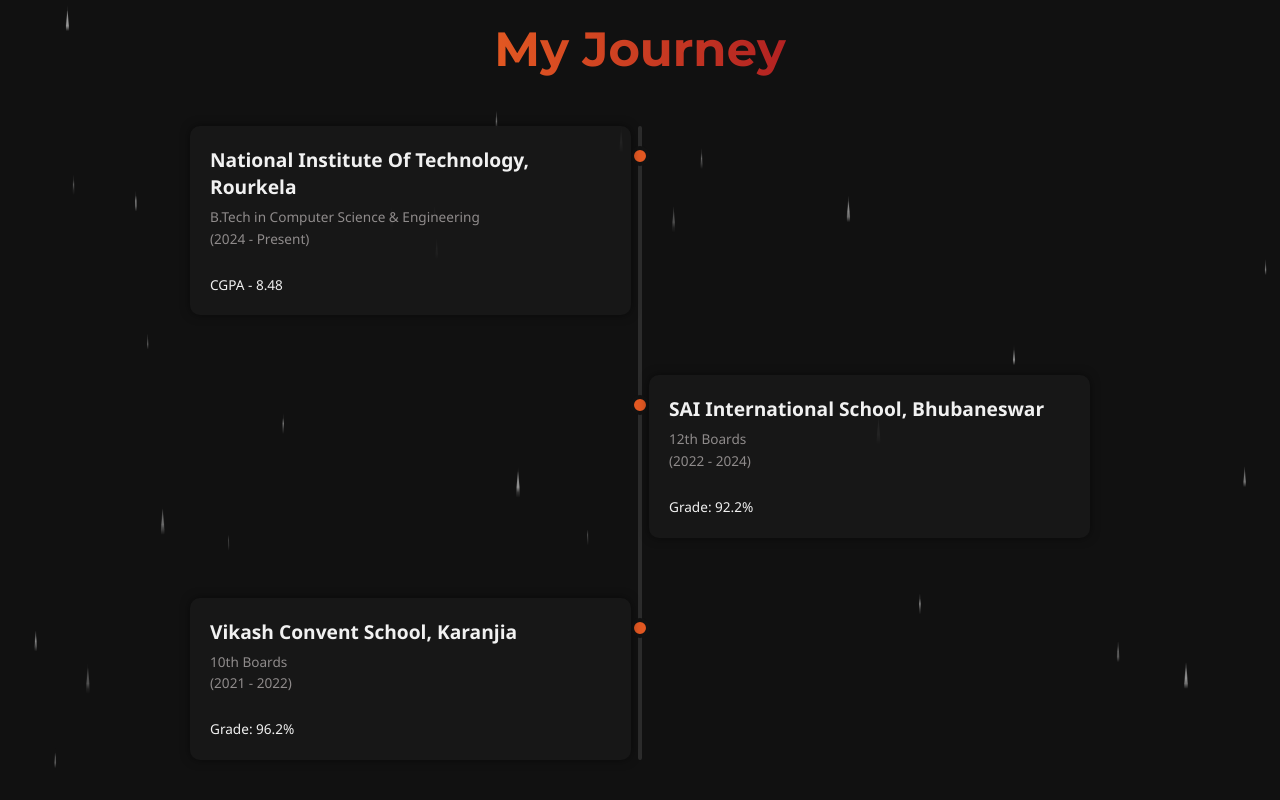
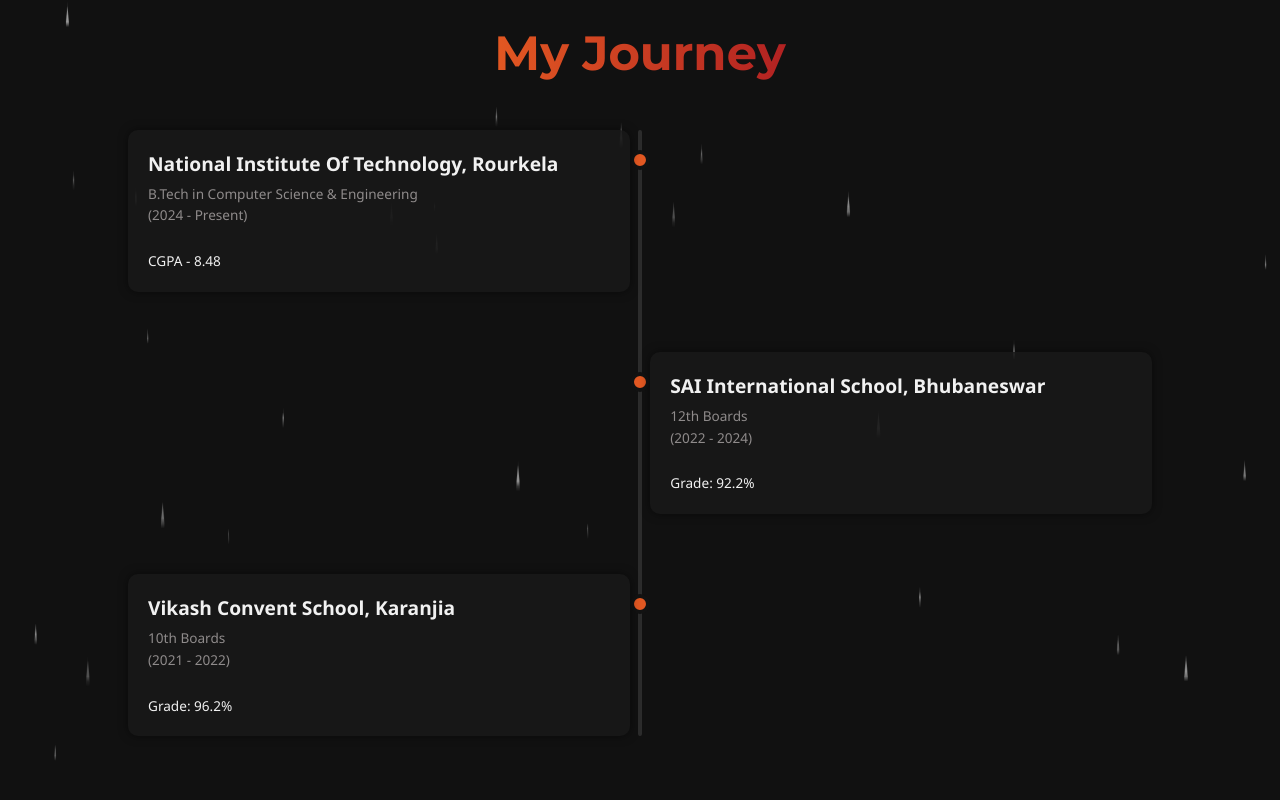
Before and after one commit to Pranjal-Sahu21/portfolio-website, a React (Vite) app: page / in a window 1280 px wide. Shown: the part 820-1620 px from the top of the page. Built offline with nearby package versions, Linux system fonts and the light colour scheme.

Commit message:
Increased the width of the cards

```diff
--- a/src/style.css
+++ b/src/style.css
@@ -1476,7 +1476,7 @@
   flex-direction: column;
   gap: 60px;
   width: 100%;
-  max-width: 900px;
+  max-width: 1024px;
   margin: 0 auto;
 }
 
```
